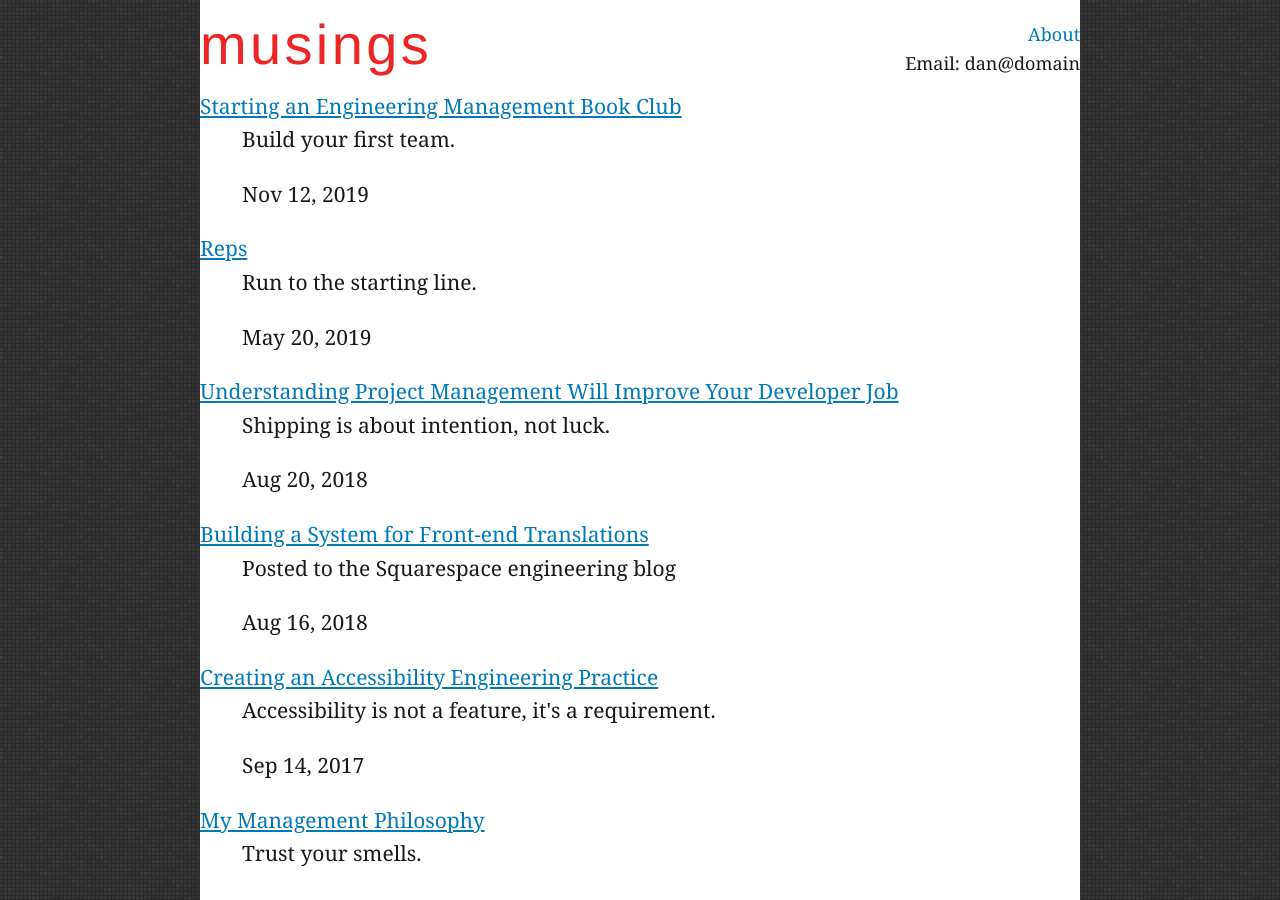
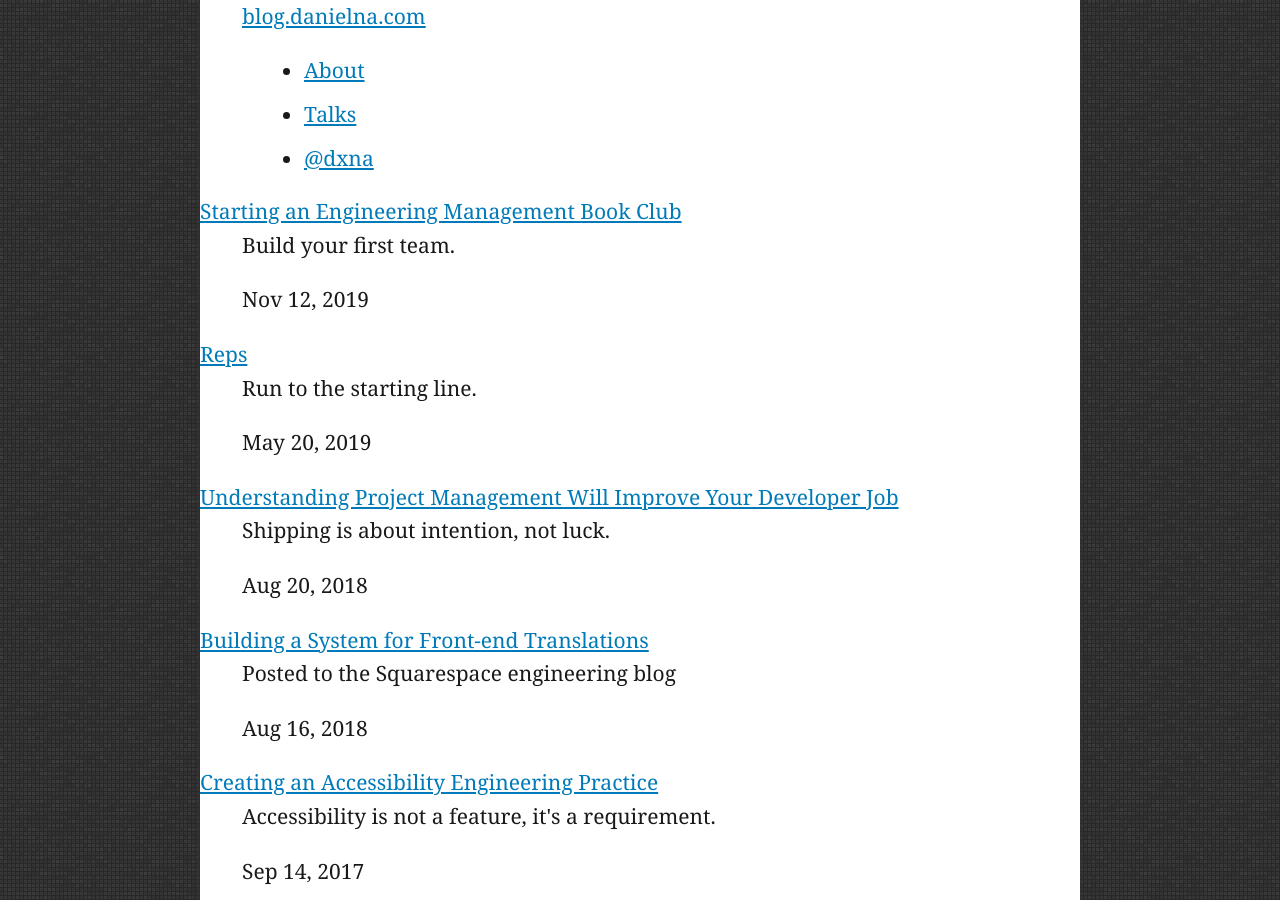
Before and after one commit to danielna/danielna.github.com, a Jekyll site: the page built from index.html, in a window 1280 px wide and 900 px high. Built offline with Jekyll 4.4.1, drawn with Linux system fonts in a browser that asks for light colours.

Commit message:
Fix the global site header
* Design change: make it more minimalist
* a11y: make it an unordered list
* Link to about, talks and twitter

```diff
--- a/_includes/header.html
+++ b/_includes/header.html
@@ -1,9 +1,16 @@
-<header class="site__header">
-    <a class="banner__main-link" href="/">musings</a>
-    <div class="banner__right">
-        <a href="/about/" title="About">About</a>
-        <br/>
-        Email: dan@domain
-    </div>
-    <div class="clearfix"></div>
+<header class="site-header">
+  <a href="/" class="site-header__logo">blog.danielna.com</a>
+  <nav>
+    <ul class="site-header__nav">
+      <li class="site-header__nav__item">
+        <a href="/about" class="site-header__nav__link">About</a>
+      </li>
+      <li class="site-header__nav__item">
+        <a href="/talks" class="site-header__nav__link">Talks</a>
+      </li>
+      <li class="site-header__nav__item">
+        <a href="https://www.twitter.com/dxna" class="site-header__nav__link">@dxna</a>
+      </li>
+    </ul>
+  </nav>
 </header>
```
